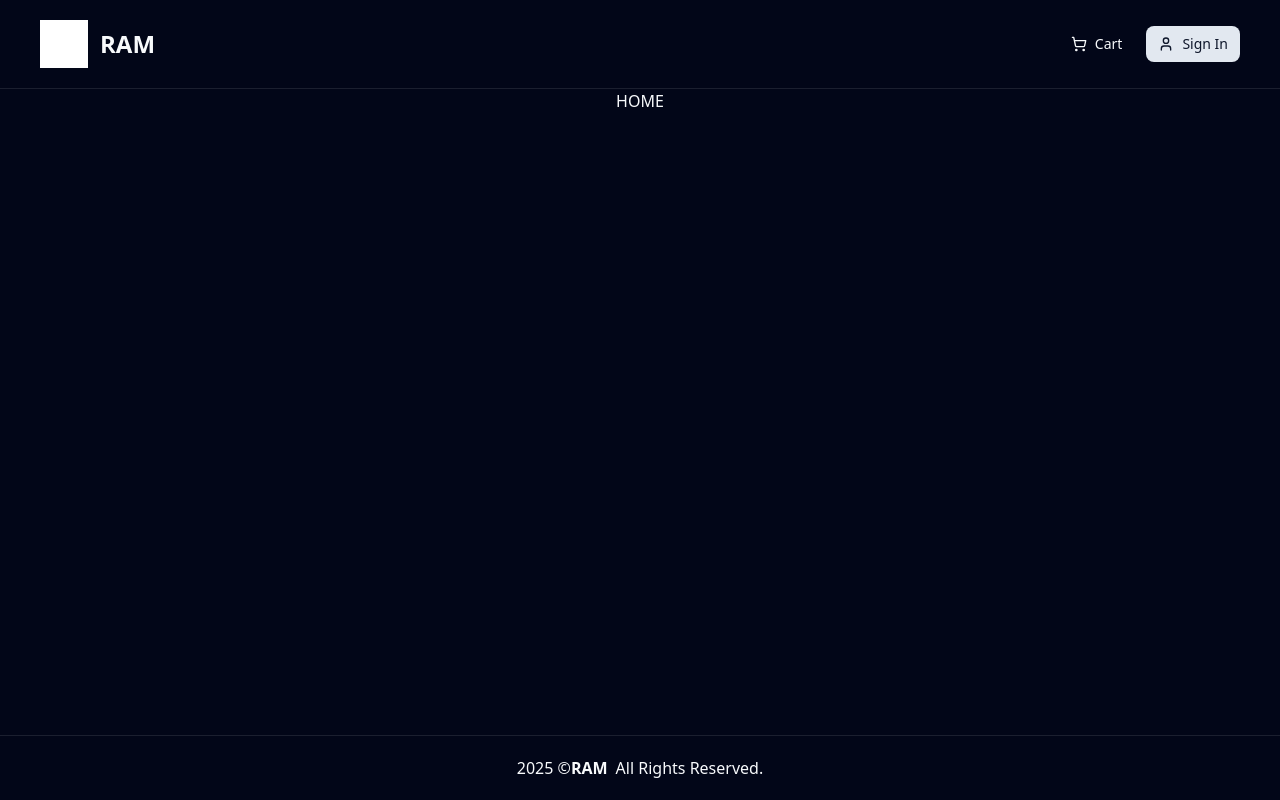
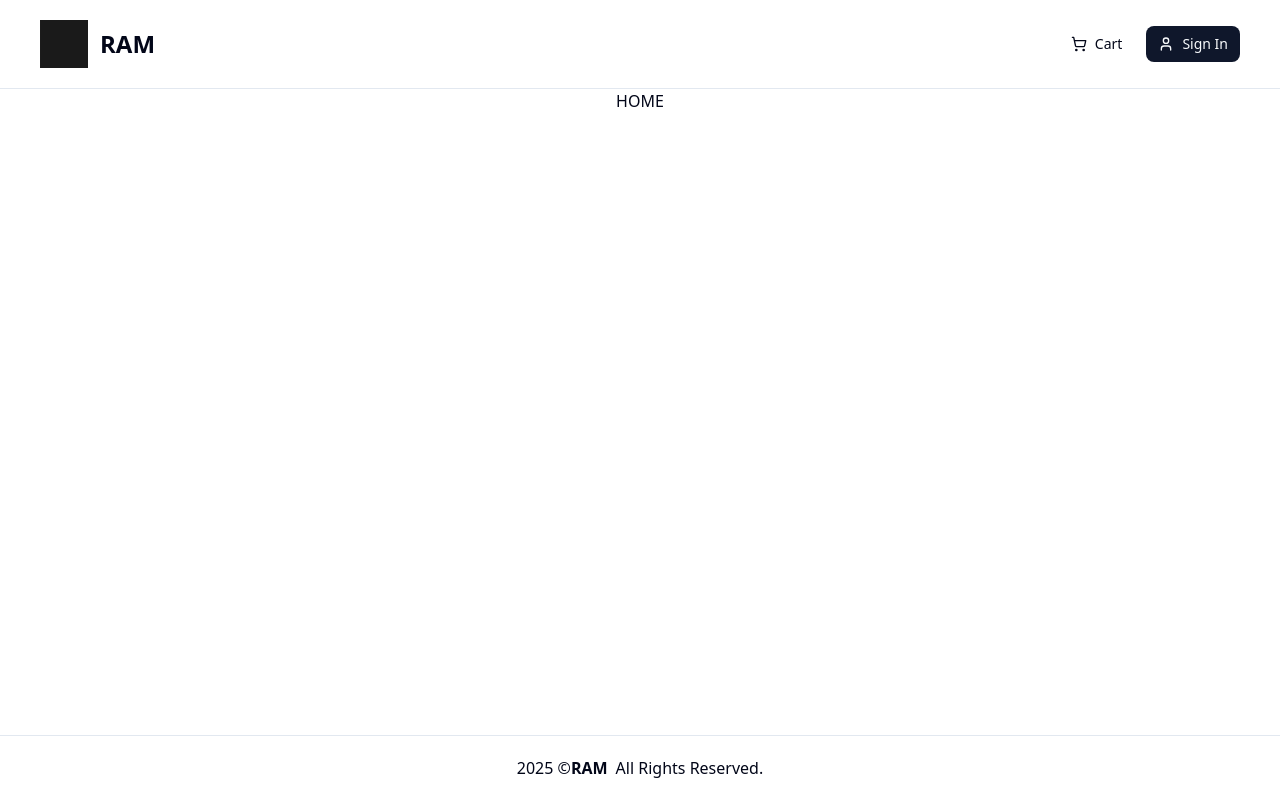
Before and after one commit to MarioLuigie/RAM_store, a Next.js app: page / in a window 1280 px wide. Built offline with nearby package versions, Linux system fonts and the light colour scheme; no server answers.

Commit message:
Feat: Create Theme enums - light, dark, system in enums.ts

```diff
--- a/src/app/layout.tsx
+++ b/src/app/layout.tsx
@@ -2,6 +2,7 @@ import type { Metadata } from 'next'
 import { Geist, Geist_Mono } from 'next/font/google'
 import { APP_NAME, APP_DESC, SERVER_URL } from '@/lib/constants'
 import { ThemeProvider } from 'next-themes'
+import { Theme } from '@/lib/constants/enums'
 import './globals.css'
 
 const geistSans = Geist({
@@ -35,7 +36,7 @@ export default function RootLayout({
 			>
 				<ThemeProvider
 					attribute="class"
-					defaultTheme="dark"
+					defaultTheme={Theme.LIGHT}
 					enableSystem
 					disableTransitionOnChange
 				>
--- a/src/components/shared/Logo.tsx
+++ b/src/components/shared/Logo.tsx
@@ -6,6 +6,7 @@ import { useTheme } from 'next-themes'
 import { APP_NAME } from '@/lib/constants'
 import { ICONS } from '@/lib/constants/icons'
 import { ROUTES } from '@/lib/constants/paths'
+import { Theme } from '@/lib/constants/enums'
 // components
 import Link from 'next/link'
 import Image from 'next/image'
@@ -17,9 +18,9 @@ export default function Logo() {
 	useEffect(() => setMounted(true), [])
 	if (!mounted) return null
 
-	const currentTheme = theme === 'system' ? systemTheme : theme
+	const currentTheme = theme === Theme.SYSTEM ? systemTheme : theme
 	const logoSrc =
-		currentTheme === 'dark' ? ICONS.LOGO_DARK.path : ICONS.LOGO_LIGHT.path
+		currentTheme === Theme.DARK ? ICONS.LOGO_DARK.path : ICONS.LOGO_LIGHT.path
 
 	return (
 		<div className="flex-start">
--- /dev/null
+++ b/src/lib/constants/enums.ts
@@ -0,0 +1,5 @@
+export enum Theme {
+	LIGHT = 'light',
+	DARK = 'dark',
+	SYSTEM = 'system',
+}
```
